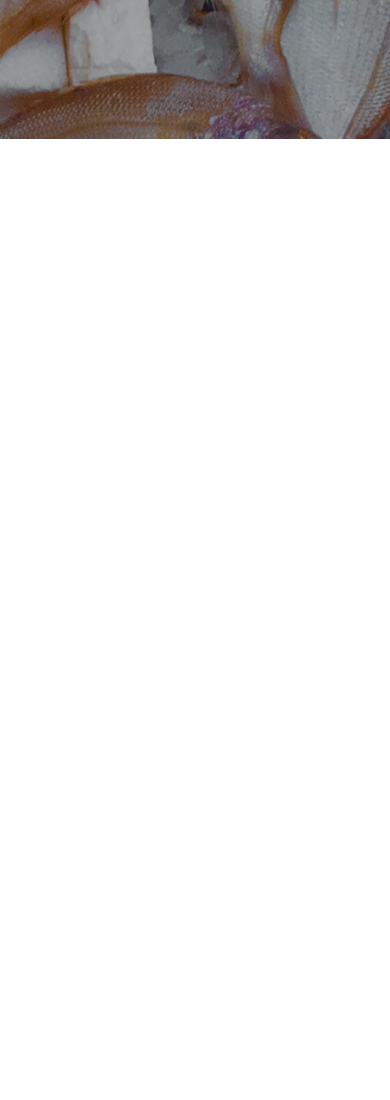
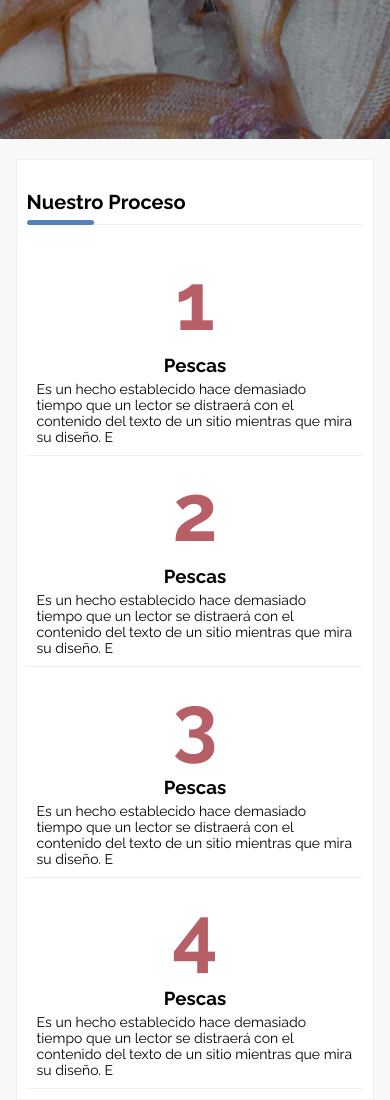
Before and after one commit to lenny290413/cadex, a plain HTML site: page index.html in a window 390 px wide. Shown: the part 705-1805 px from the top of the page. Before the commit the page ends 844 px from the top, so only its background shows below. Drawn offline with nearby package versions, Linux system fonts and the light colour scheme.

Commit message:
proceso hecho

```diff
--- a/index.html
+++ b/index.html
@@ -9,6 +9,7 @@
     <link rel="stylesheet" href="css/estilos.css"/>
     <link rel="stylesheet" href="css/menu.css"/>
     <link rel="stylesheet" href="css/slider.css"/>
+    <link rel="stylesheet" href="css/body.css"/>
     <script src="https://code.jquery.com/jquery-1.11.3.min.js"> </script>
   </head>
   <header class="entero">
@@ -24,18 +25,47 @@
     <div class="slider">
       <div class="slider_content">
         <div class="slider_items"><img src="imagenes/slider/slider_1.jpeg"/>
-          <p class="texto_slider">Cadena de Exportacion de Calidad</p>
+          <h1 class="texto_slider">Cadena de Exportación de Calidad</h1>
         </div>
         <div class="slider_items"><img src="imagenes/slider/slider_2.jpg"/>
-          <p class="texto_slider">Cadena de Exportacion de Calidad</p>
+          <p class="texto_slider">Exportación de calamar y pescados</p>
         </div>
         <div class="slider_items"><img src="imagenes/slider/slider_3.jpg"/>
-          <p class="texto_slider">Cadena de Exportacion de Calidad</p>
+          <p class="texto_slider">Procesos de calidad </p>
         </div>
         <div class="slider_items"><img src="imagenes/slider/slider_4.jpg"/>
-          <p class="texto_slider">Cadena de Exportacion de Calidad</p>
+          <p class="texto_slider">Cálidad en nuestros, garantía en nuestros servicios</p>
         </div>
       </div><i class="icon-izquierda btn_slider"></i><i class="icon-derecha btn_slider"></i>
+    </div>
+    <div class="proceso entero">
+      <div class="medio">
+        <p class="titulo">Nuestro Proceso</p>
+        <div class="proceso_items pescas"><span>1</span>
+          <div class="proceso_items_info">
+            <h3>Pescas</h3>
+            <p>Es un hecho establecido hace demasiado tiempo que un lector se distraerá con el contenido del texto de un sitio mientras que mira su diseño. E</p>
+          </div>
+        </div>
+        <div class="proceso_items transporte"><span>2</span>
+          <div class="proceso_items_info">
+            <h3>Pescas</h3>
+            <p>Es un hecho establecido hace demasiado tiempo que un lector se distraerá con el contenido del texto de un sitio mientras que mira su diseño. E</p>
+          </div>
+        </div>
+        <div class="proceso_items proceso"><span>3</span>
+          <div class="proceso_items_info">
+            <h3>Pescas</h3>
+            <p>Es un hecho establecido hace demasiado tiempo que un lector se distraerá con el contenido del texto de un sitio mientras que mira su diseño. E</p>
+          </div>
+        </div>
+        <div class="proceso_items exportacion"><span>4</span>
+          <div class="proceso_items_info">
+            <h3>Pescas</h3>
+            <p>Es un hecho establecido hace demasiado tiempo que un lector se distraerá con el contenido del texto de un sitio mientras que mira su diseño. E</p>
+          </div>
+        </div>
+      </div>
     </div>
     <script src="js/efectos.js"></script>
   </body>
--- a/scss/body.scss
+++ b/scss/body.scss
@@ -1 +1,90 @@
 @import "_lg-reset";
+.proceso {
+    .medio {
+        padding: 10px;
+        background: white;
+        border: 1px solid $borde-plomo;
+        margin-top: 20px;
+        flex-wrap: wrap;
+        display: flex;
+        justify-content: space-between;
+    }
+}
+
+.proceso_items {
+    width: 45%;
+    display: flex;
+    flex: auto;
+    padding: 30px 10px;
+    span {
+        font-size: 80px;
+        font-weight: bold;
+        color: $rojo-vino;
+        opacity: .7;
+        margin-right: 20px;
+    }
+    &:nth-child(2),
+    &:nth-child(4) {
+        border-right: 1px solid $borde-plomo;
+    }
+    &:nth-child(2),
+    &:nth-child(3) {
+        border-bottom: 1px solid $borde-plomo;
+    }
+}
+
+.proceso_items_info {
+    width: 50%;
+}
+
+.proceso_items {
+    &:nth-child(2) {
+        justify-content: flex-end;
+    }
+    &:nth-child(3) {
+        justify-content: flex-start;
+    }
+    &:nth-child(4) {
+        justify-content: flex-end;
+    }
+}
+
+@media screen and (max-width:768px) {
+    .proceso_items {}
+    .proceso_items_info {
+        width: auto;
+    }
+}
+
+@media screen and (max-width:500px) {
+    .proceso_items {
+        width: 100%;
+        flex-direction: column;
+        justify-content: center;
+        align-items: center;
+        border-bottom: 1px solid $borde-plomo !important;
+        padding: 10px;
+        h3,
+        span {
+            text-align: center;
+            width: 100%;
+            margin: 0;
+        }
+        h3 {
+            margin: 5px 0;
+        }
+        &:nth-child(2),
+        &:nth-child(4) {
+            border-style: none;
+        }
+        &:nth-child(2),
+        &:nth-child(3) {
+            border-style: none;
+        }
+    }
+    .proceso_items_info{
+        p{
+            font-size: 14px;
+        }
+    }
+}
--- a/scss/estilos.scss
+++ b/scss/estilos.scss
@@ -26,3 +26,27 @@ h1,h2,h3,h4,p,li,span,a{
     width: 92%;
     max-width: 1344px;
 }
+body{
+    background: $fondo;
+}
+.titulo{
+    margin-top: 20px;
+    margin-bottom: 20px;
+    font-weight: bold;
+    font-size: 20px;
+    padding-bottom: 10px;
+    border-bottom: 1px solid $borde-plomo;
+    position: relative;
+    width: 100%;
+    &::after{
+        content: "";
+        position: absolute;
+        bottom: -1px;
+        height: 5px;
+        width: 20%;
+        background: $azul-suave;
+        left: 0;
+        z-index: 99;
+        border-radius: 10px;
+    }
+}
--- a/scss/slider.scss
+++ b/scss/slider.scss
@@ -1,10 +1,10 @@
 @import "_lg-reset";
-.slider{
-   width: 100%;
+.slider {
+    width: 100%;
     height: 100vh;
     position: relative;
     overflow: hidden;
-    &::after{
+    &::after {
         content: "";
         position: absolute;
         top: 0;
@@ -15,22 +15,25 @@
 
     }
 }
-.slider_content{
+
+.slider_content {
     width: 400%;
     height: 100%;
     display: flex;
 }
-.slider_items{
+
+.slider_items {
     width: 100%;
     height: 100%;
     position: relative;
-    img{
+    img {
         width: 100%;
         height: 100%;
         object-fit: cover;
     }
 }
-.btn_slider{
+
+.btn_slider {
     position: absolute;
     top: 50%;
     z-index: 999;
@@ -42,16 +45,36 @@
     cursor: pointer;
     font-weight: normal;
 }
-.icon-izquierda{
+
+.icon-izquierda {
     left: 10%;
 }
-.icon-derecha{
-    right : 10%;
+
+.icon-derecha {
+    right: 10%;
 }
-.texto_slider{
+
+.texto_slider {
     @include absolute;
     z-index: 20;
     color: white;
     font-weight: bold;
     font-size: 40px;
+    text-align: center;
 }
+
+@media screen and (max-width:400px) {
+    .texto_slider {
+        font-size: 20px;
+        width: 80%;
+    }
+    .icon-izquierda {
+        left: 5%;
+    }
+    .icon-derecha {
+        right: 5%;
+    }
+    .btn_slider{
+        font-size: 50px;
+    }
+}
```
Also changed, not shown: css/body.css, css/estilos.css, css/slider.css, 2 other files.
